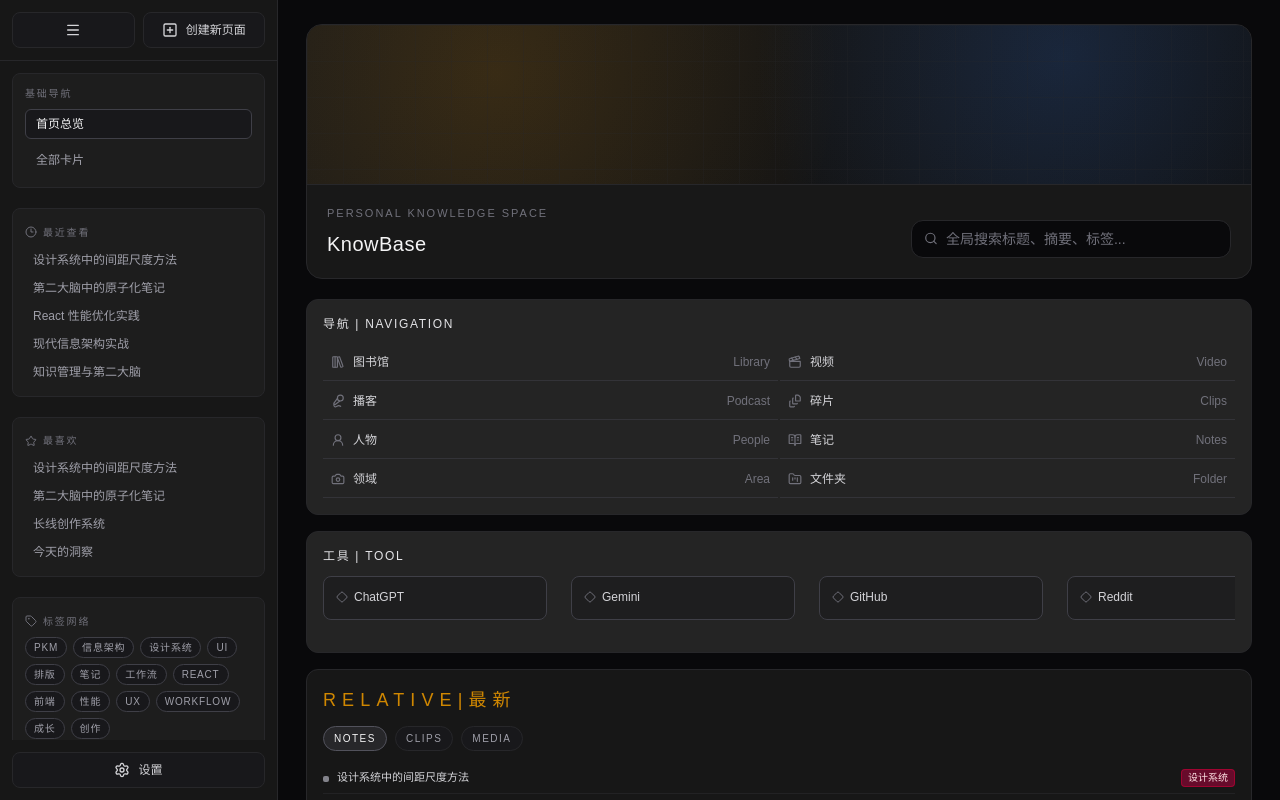
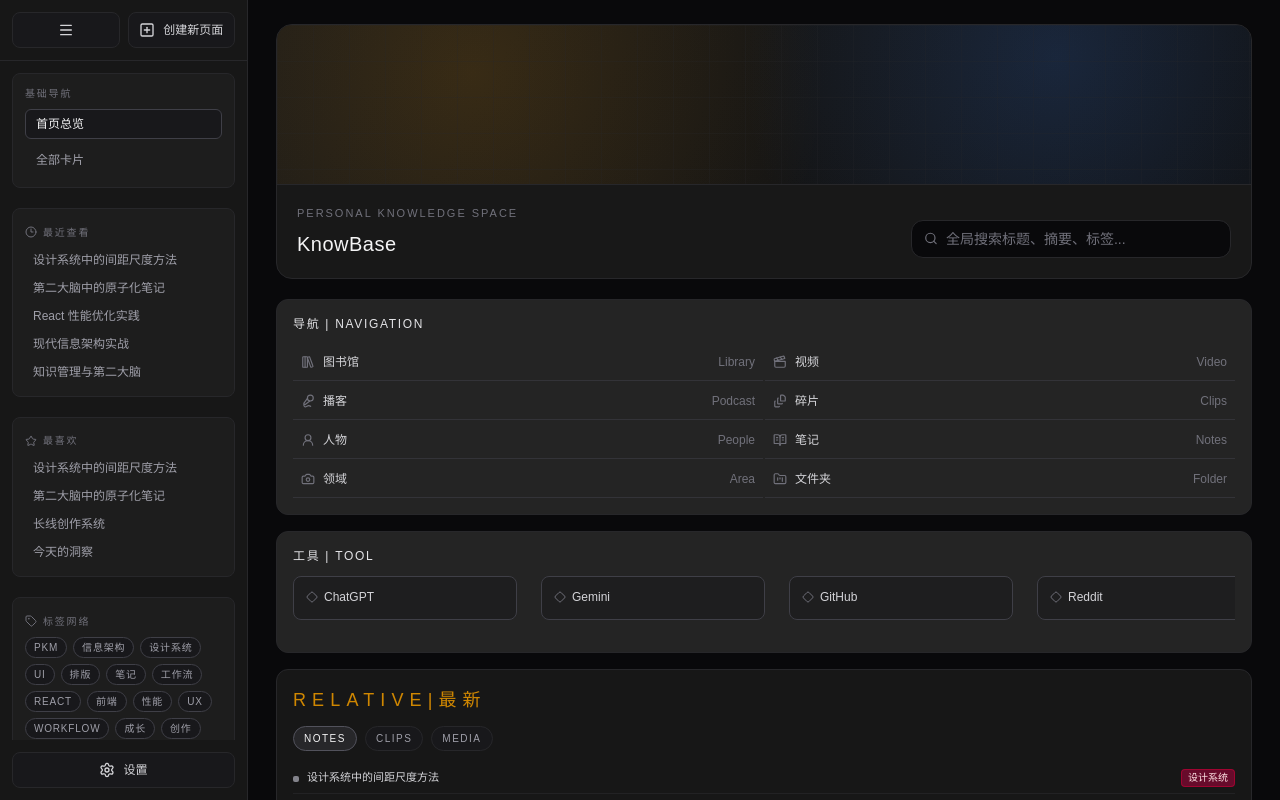
Before and after one commit to eldoon072/KnowBase, a React (Vite) app: page / in a window 1280 px wide. Built offline with nearby package versions, Linux system fonts and the light colour scheme.

Commit message:
Initial commit

```diff
--- a/src/components/layout/Sidebar.tsx
+++ b/src/components/layout/Sidebar.tsx
@@ -70,7 +70,7 @@ export const Sidebar = ({ collapsed, onToggle }: SidebarProps) => {
   return (
     <aside
       className={`relative h-full border-r border-zinc-800 bg-[#171717] transition-[width] duration-300 ${
-        collapsed ? "w-[84px]" : "w-[278px]"
+        collapsed ? "w-[84px]" : "w-[248px]"
       }`}
     >
       <div className="flex h-full flex-col">
--- a/src/index.css
+++ b/src/index.css
@@ -12,6 +12,8 @@
 
 * {
   box-sizing: border-box;
+  scrollbar-width: auto;
+  scrollbar-color: #52525b #18181b;
 }
 
 html,
@@ -27,10 +29,30 @@ body {
 }
 
 .scrollbar-none {
-  -ms-overflow-style: none;
-  scrollbar-width: none;
+  scrollbar-width: auto;
 }
 
 .scrollbar-none::-webkit-scrollbar {
-  display: none;
+  display: block;
+  width: 10px;
+  height: 10px;
 }
+
+*::-webkit-scrollbar {
+  width: 10px;
+  height: 10px;
+}
+
+*::-webkit-scrollbar-track {
+  background: #18181b;
+}
+
+*::-webkit-scrollbar-thumb {
+  border: 2px solid #18181b;
+  border-radius: 999px;
+  background: #52525b;
+}
+
+*::-webkit-scrollbar-thumb:hover {
+  background: #71717a;
+}
```
